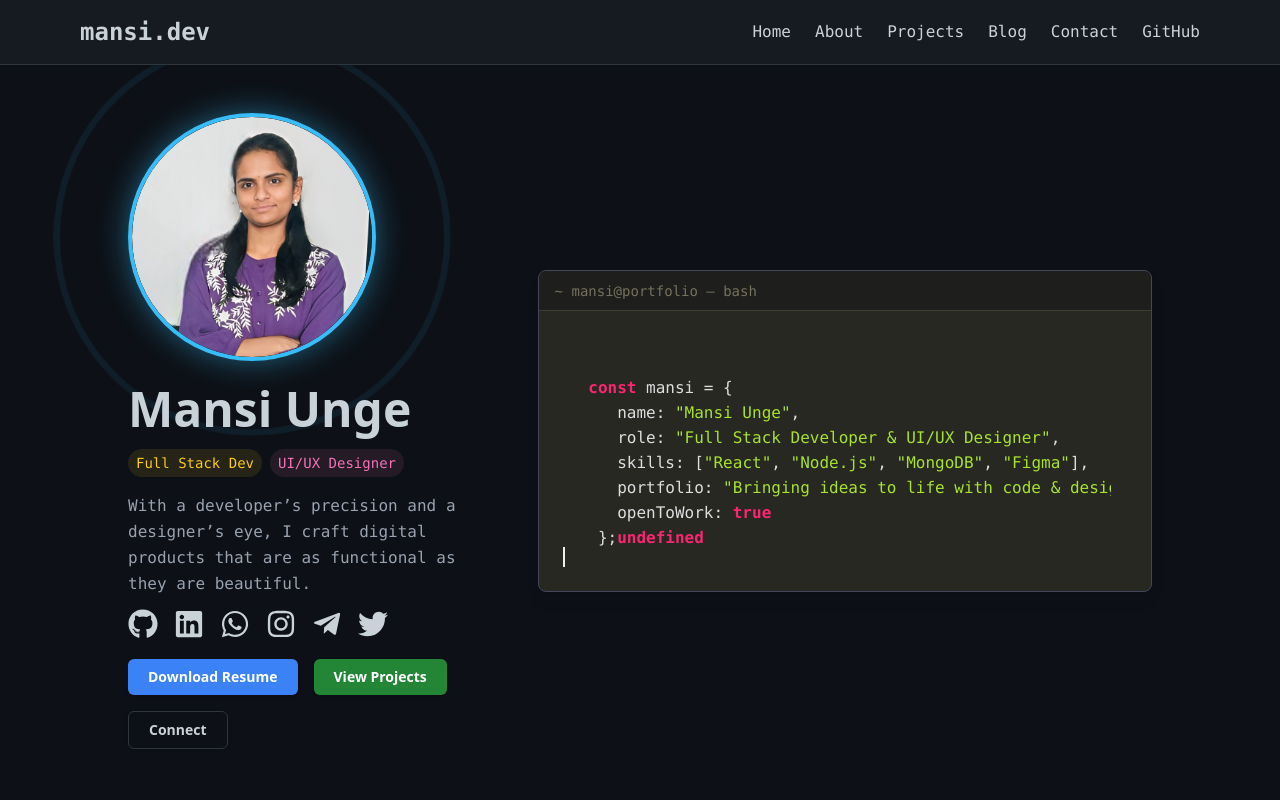
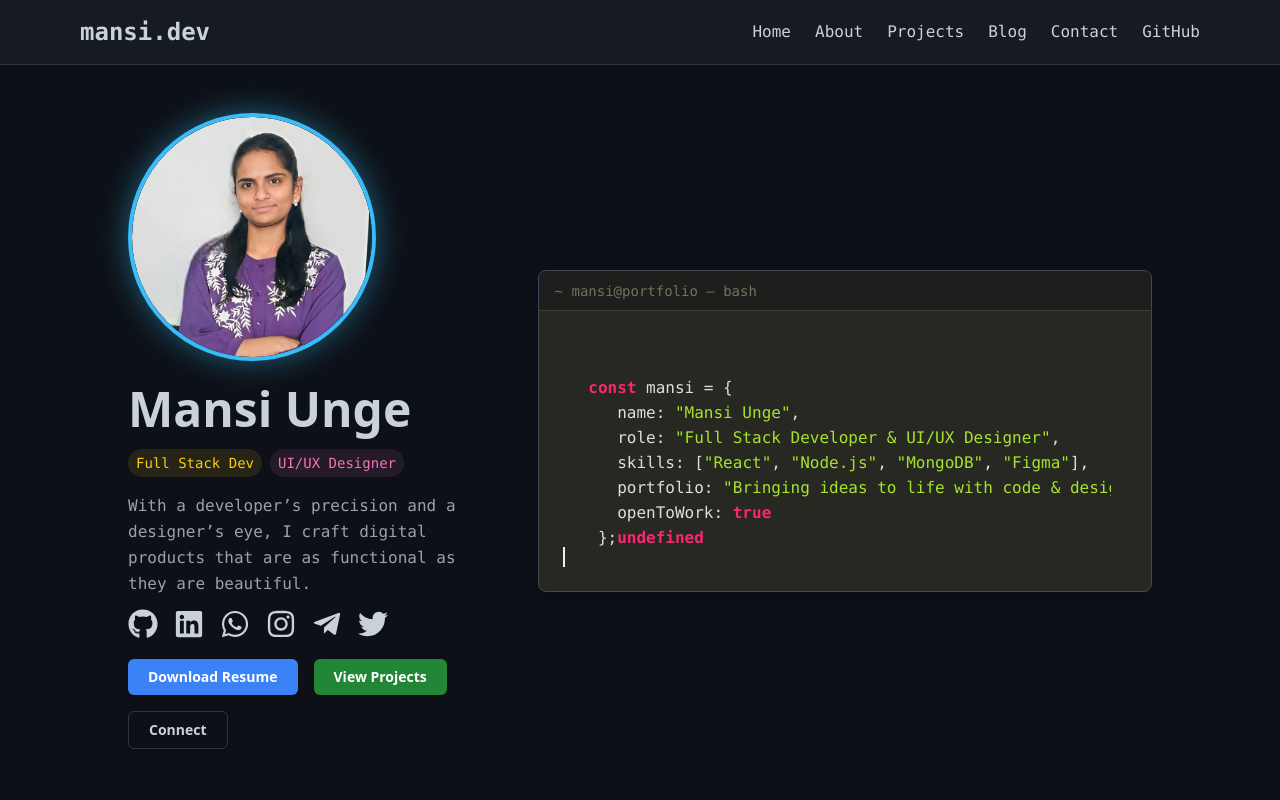
Before and after one commit to Mansi-unge/Portfolio, a React (Vite) app: page / in a window 1280 px wide. Shown: the top 800 px of the page. Built offline with nearby package versions, Linux system fonts and the light colour scheme.

Commit message:
update repo

```diff
--- a/src/components/HeroSection.jsx
+++ b/src/components/HeroSection.jsx
@@ -62,7 +62,6 @@ const HeroSection = () => {
               className="object-cover w-full h-full rounded-full "
             />
           </div>
-          <div className="absolute inset-0 animate-ping border-4 border-[#38bdf8] opacity-20 z-[-1] rounded-full"></div>
         </div>
 
         <h1 className="text-2xl sm:text-3xl md:text-4xl lg:text-5xl font-bold mb-4">
```
